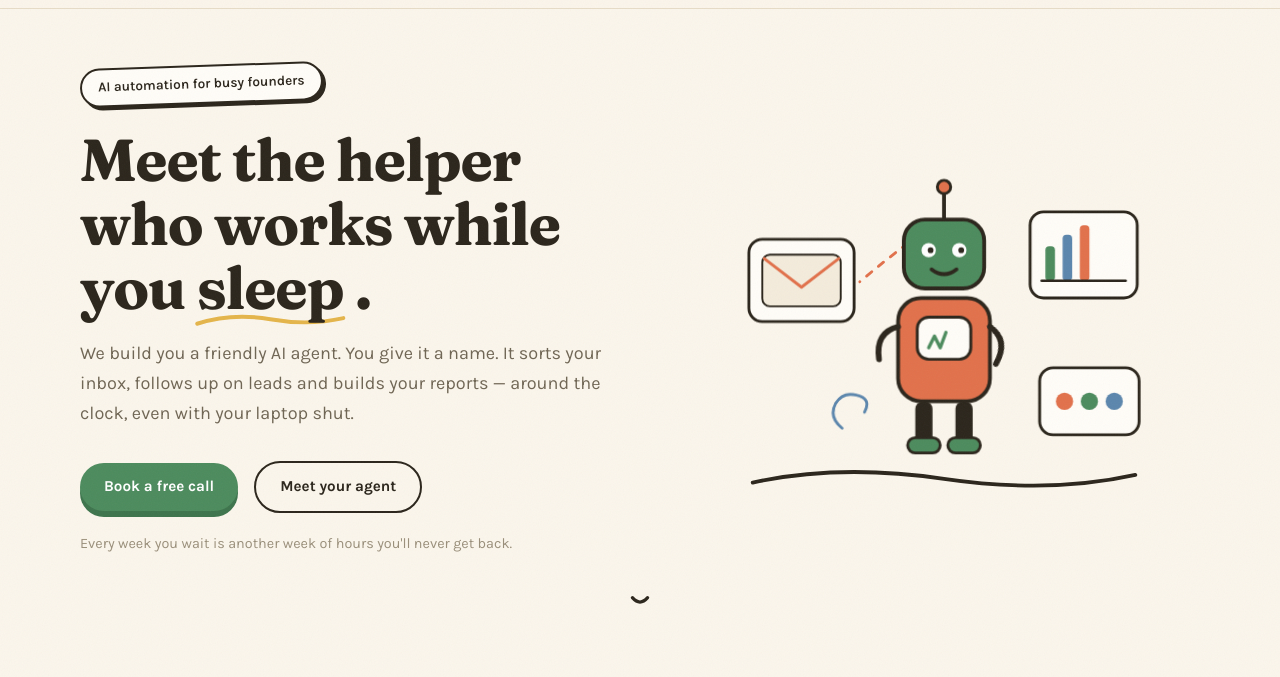
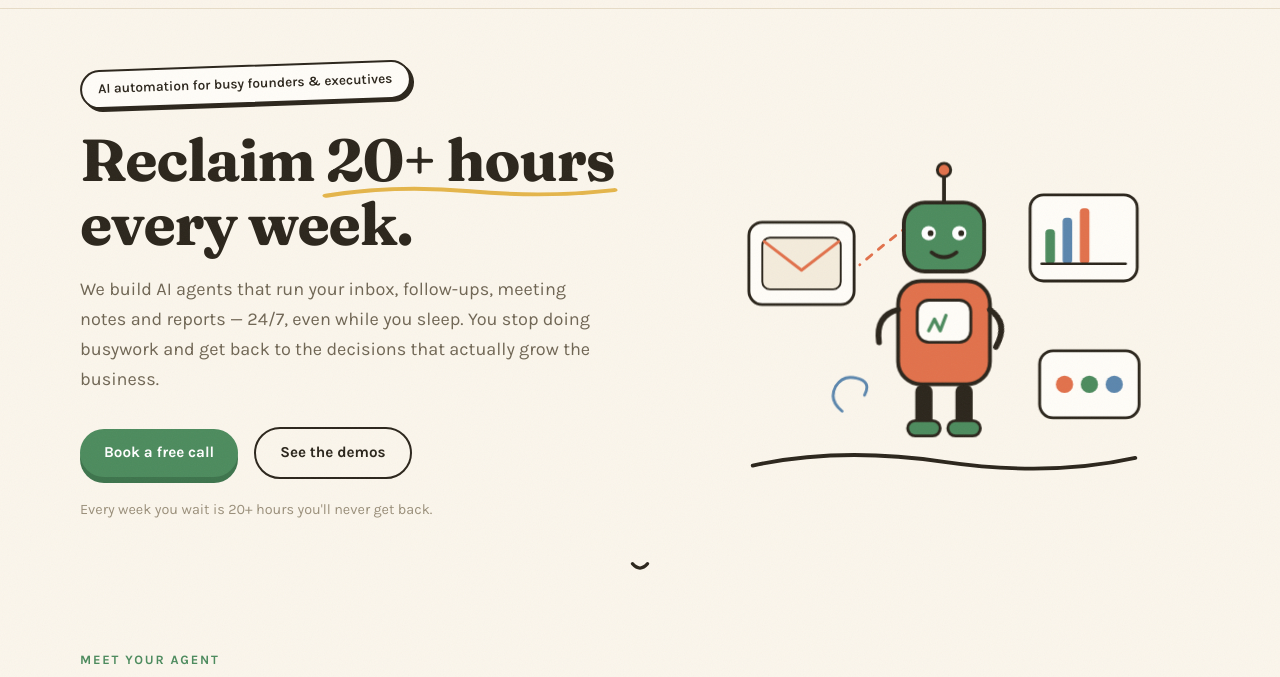
Before and after one commit to emmafamokun-ux/agent-for-founders, a plain HTML site: page index.html in a window 1280 px wide. Shown: the part 60-737 px from the top of the page. Drawn offline with Linux system fonts and the light colour scheme.

Commit message:
Benefit-led hero: reclaim 20+ hours a week (founders & executives)

```diff
--- a/index.html
+++ b/index.html
@@ -3,8 +3,8 @@
 <head>
 <meta charset="UTF-8" />
 <meta name="viewport" content="width=device-width, initial-scale=1.0" />
-<title>Agent for Founders — We automate the boring parts of your business</title>
-<meta name="description" content="Agent for Founders builds friendly AI agents that sort your inbox, follow up on leads, and build your reports — so you get back to the work that matters." />
+<title>Agent for Founders — Reclaim 20+ hours a week with AI automation</title>
+<meta name="description" content="Agent for Founders builds AI agents that run your inbox, follow-ups and reports 24/7 — so busy founders and executives reclaim 20+ hours a week." />
 <link rel="preconnect" href="https://fonts.googleapis.com" />
 <link rel="preconnect" href="https://fonts.gstatic.com" crossorigin />
 <link href="https://fonts.googleapis.com/css2?family=Fraunces:opsz,wght@9..144,600;9..144,700&family=Karla:wght@400;500;600;700&display=swap" rel="stylesheet" />
@@ -221,20 +221,20 @@ footer{border-top:2px solid var(--ink);padding:2.2rem 0;margin-top:2rem}
 <section class="hero">
   <div class="wrap hero-grid">
     <div>
-      <div class="sticker">AI automation for busy founders</div>
+      <div class="sticker">AI automation for busy founders &amp; executives</div>
       <h1>
-        Meet the helper who works while you
-        <span class="hl">sleep
+        Reclaim
+        <span class="hl">20+ hours
           <svg viewBox="0 0 300 40" preserveAspectRatio="none" fill="none"><path class="draw" d="M6 28 Q 75 8 150 20 T 294 18" stroke="#e5b54a" stroke-width="7" stroke-linecap="round"/></svg>
         </span>
-        .
+        every week.
       </h1>
-      <p class="sub">We build you a friendly AI agent. You give it a name. It sorts your inbox, follows up on leads and builds your reports — around the clock, even with your laptop shut.</p>
+      <p class="sub">We build AI agents that run your inbox, follow-ups, meeting notes and reports — 24/7, even while you sleep. You stop doing busywork and get back to the decisions that actually grow the business.</p>
       <div class="hero-cta">
         <a class="btn btn-green" href="https://cal.com/tope-famokun-p2jt70/30min" target="_blank" rel="noopener">Book a free call</a>
-        <a class="btn btn-ghost" href="#agent">Meet your agent</a>
+        <a class="btn btn-ghost" href="#work">See the demos</a>
       </div>
-      <p class="hero-note">Every week you wait is another week of hours you'll never get back.</p>
+      <p class="hero-note">Every week you wait is 20+ hours you'll never get back.</p>
     </div>
 
     <div class="illus">
@@ -482,7 +482,7 @@ footer{border-top:2px solid var(--ink);padding:2.2rem 0;margin-top:2rem}
     <div class="bio reveal">
       <div class="kicker">About</div>
       <h2 class="disp" style="font-size:clamp(1.7rem,3.4vw,2.4rem);margin:.7rem 0 .8rem">Hand-built automations, not slide decks.</h2>
-      <p><strong>Agent for Founders</strong> is Emmanuel Famokun — an AI automation practitioner who builds systems that quietly run the repetitive work, so founders can focus on the work only they can do.</p>
+      <p><strong>Agent for Founders</strong> is Emmanuel Famokun — an AI automation practitioner who builds systems that quietly run the repetitive work, so founders and executives can focus on the work only they can do.</p>
       <p>No inflated promises. No "10x your business" noise. Just robots that do the boring stuff well.</p>
     </div>
   </div>
```
